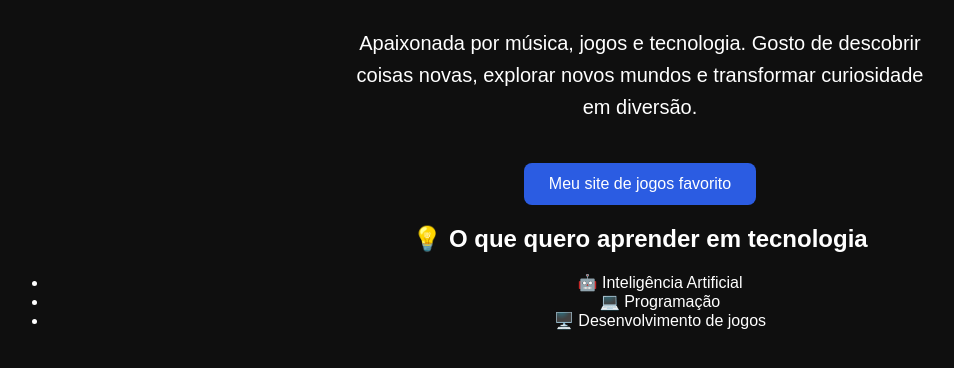
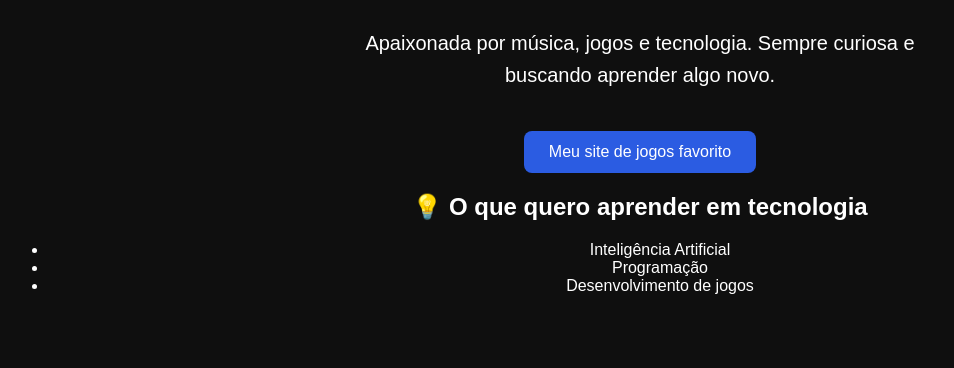
Before and after one commit to LanaSueiro/meu-portfolio, a plain HTML site: page index.html in a window 1280 px wide. Shown: the part 194-562 px from the top of the page, without its empty margins (0-954 px from the left). Drawn offline with Linux system fonts and the light colour scheme.

Commit message:
Atualiza frase de apresentação

```diff
--- a/index.html
+++ b/index.html
@@ -47,9 +47,8 @@
     <h1>🎮 Lana Sueiro</h1>
 
     <p>
-         Apaixonada por música,  jogos e  tecnologia.
-        Gosto de descobrir coisas novas, explorar novos mundos
-        e transformar curiosidade em diversão.
+          Apaixonada por música,  jogos e  tecnologia.
+    Sempre curiosa e buscando aprender algo novo.
     </p>
 
     <a href="https://store.steampowered.com/" target="_blank">
@@ -58,9 +57,9 @@
         <h2>💡 O que quero aprender em tecnologia</h2>
 
     <ul>
-        <li>🤖 Inteligência Artificial</li>
-        <li>💻 Programação</li>
-        <li>🖥️ Desenvolvimento de jogos</li>
+        <li>Inteligência Artificial</li>
+        <li>Programação</li>
+        <li>Desenvolvimento de jogos</li>
     </ul>
     <!--
 RESPOSTA DA ATIVIDADE:
@@ -77,5 +76,14 @@ O Git informa que não há alterações adicionadas para o commit.
 A mensagem indica que é necessário executar git add para colocar
 as alterações na staging area antes de realizar o commit.
 -->
+
+<!--PS C:\Users\lanas\meu-portifolio> git commit -m "teste"
+On branch master
+Changes not staged for commit:
+  (use "git add <file>..." to update what will be committed)
+  (use "git restore <file>..." to discard changes in working directory)
+        modified:   index.html
+
+no changes added to commit (use "git add" and/or "git commit -a")-->
 </body>
 </html>
```
